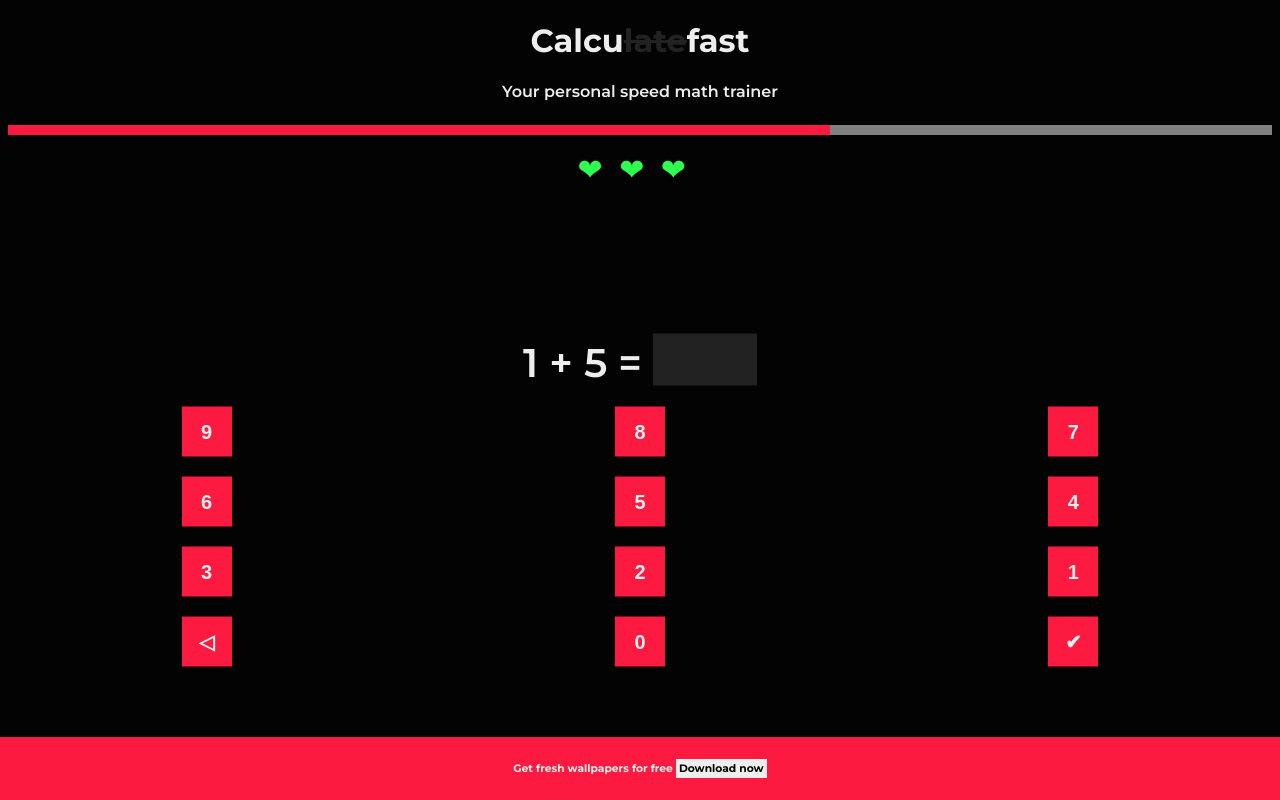
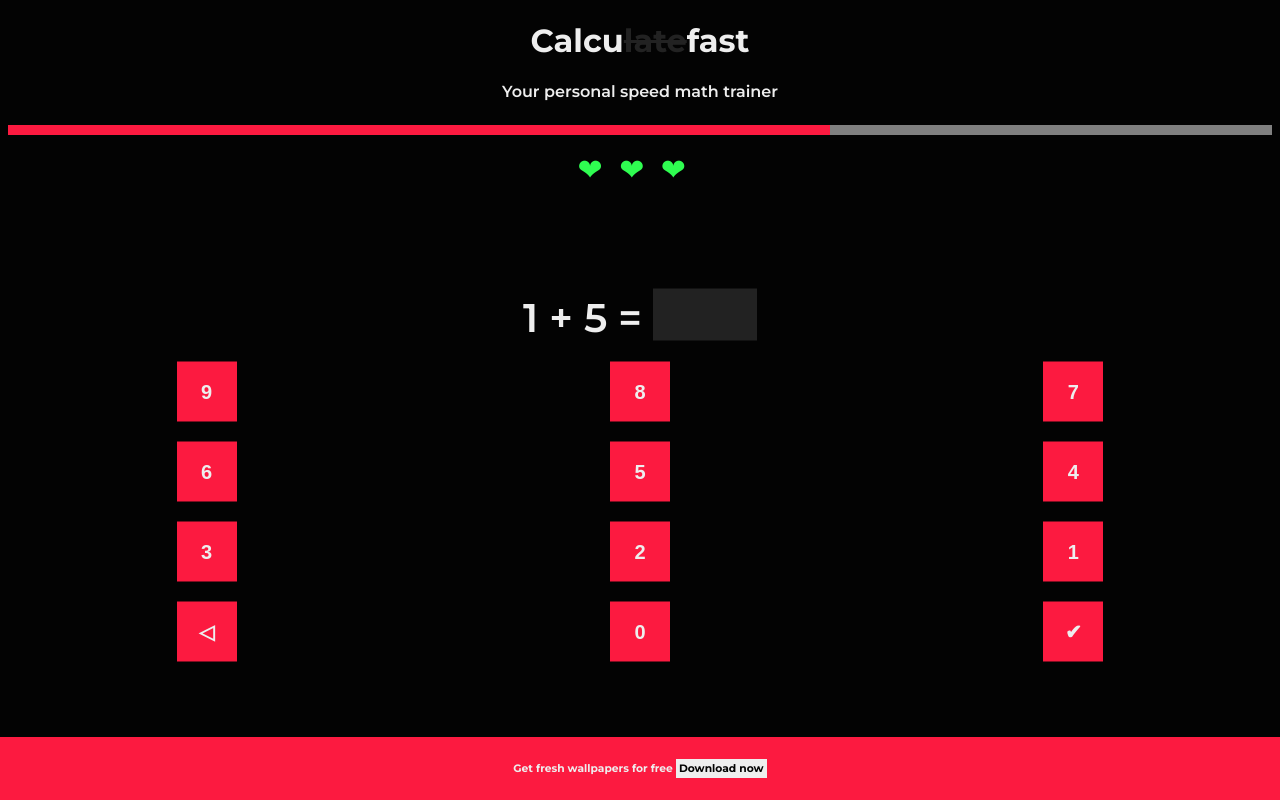
Before and after one commit to vignesh-narendran/calcufast, a plain HTML site: page index.html in a window 1280 px wide. Both pictures are taken after a click on the button "Let's Start". Drawn offline with nearby package versions, Linux system fonts and the light colour scheme.

Commit message:
Update style.css

```diff
--- a/style.css
+++ b/style.css
@@ -25,8 +25,8 @@ body {
 }
 
 .keys-c {
-	height: 50px;
-	width: 50px;
+	height: 60px;
+	width: 60px;
 	margin: 0 auto;
 	text-align: center;
 	font-size: 20px;
@@ -120,7 +120,7 @@ progress::-webkit-progress-value {
 }
 
 .game-c {
-	margin-top: 200px;
+	margin-top: 150px;
 }
 
 .ad-c {
```
